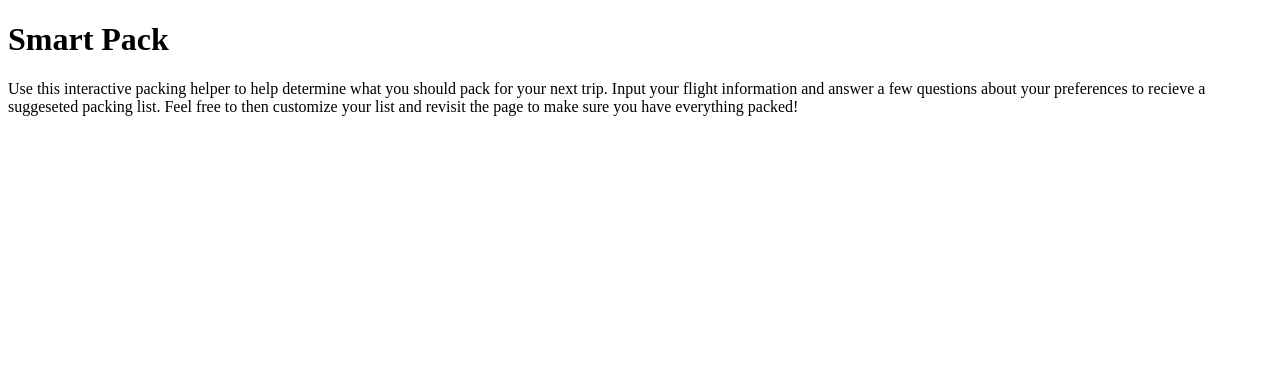
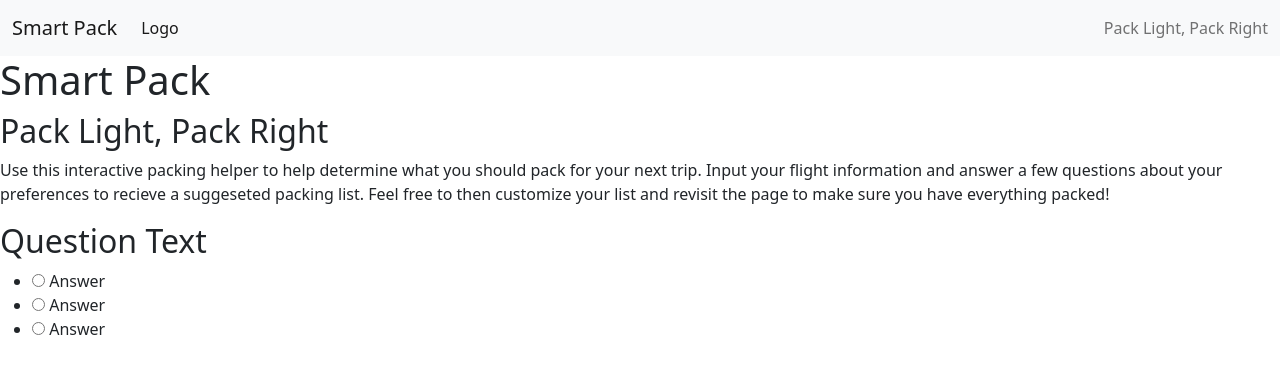
Before and after one commit to mayalorimer/SmartPack, a plain HTML site: page index.html in a window 1280 px wide. Drawn offline with nearby package versions, Linux system fonts and the light colour scheme.

Commit message:
html structure for user quiz

```diff
--- a/assets/style.css
+++ b/assets/style.css
@@ -0,0 +1,11 @@
+userQuizHeader {
+    display: none;
+}
+
+userQuiz {
+    display: flex;
+    justify-content: center;
+    align-content: center;
+    background-color: #fff;
+    color: black;
+}
--- a/index.html
+++ b/index.html
@@ -7,22 +7,65 @@
   <link href="https://fonts.googleapis.com/css?family=IBM+Plex+Sans:400,400i,700&display=swap" rel="stylesheet">
   <link rel="stylesheet" href="https://cdnjs.cloudflare.com/ajax/libs/font-awesome/5.11.2/css/all.min.css">
   <link rel="stylesheet" href="./assets/style.css" />
+  <link href="https://cdn.jsdelivr.net/npm/bootstrap@5.2.0-beta1/dist/css/bootstrap.min.css" rel="stylesheet" integrity="sha384-0evHe/X+R7YkIZDRvuzKMRqM+OrBnVFBL6DOitfPri4tjfHxaWutUpFmBp4vmVor" crossorigin="anonymous">
   <title>Smart Pack</title>
 </head>
 
 <body >
     <header>
-        <h1>Smart Pack</h1>
+        <nav class="navbar navbar-expand-lg bg-light">
+            <div class="container-fluid">
+              <a class="navbar-brand" href="#">Smart Pack</a>
+              <button class="navbar-toggler" type="button" data-bs-toggle="collapse" data-bs-target="#navbarText" aria-controls="navbarText" aria-expanded="false" aria-label="Toggle navigation">
+                <span class="navbar-toggler-icon"></span>
+              </button>
+              <div class="collapse navbar-collapse" id="navbarText">
+                <ul class="navbar-nav me-auto mb-2 mb-lg-0">
+                  <li class="nav-item">
+                    <a class="nav-link active" aria-current="page" href="#">Logo</a>
+                  </li>
+                </ul>
+                <span class="navbar-text">
+                  Pack Light, Pack Right
+                </span>
+              </div>
+            </div>
+          </nav>
     </header>
 
     <main>
-        <p>Use this interactive packing helper to help determine what you should pack for your next trip.
-            Input your flight information and answer a few questions about your preferences to recieve a suggeseted
-            packing list. Feel free to then customize your list and revisit the page to make sure you have everything
-            packed!
-        </p>
+      <div id="landing-page">
+        <h1>Smart Pack</h1>
+          <h2>Pack Light, Pack Right</h2>
+            <p>
+              Use this interactive packing helper to help determine what you should pack for your next trip.
+              Input your flight information and answer a few questions about your preferences to recieve a suggeseted
+              packing list. Feel free to then customize your list and revisit the page to make sure you have everything
+              packed!
+            </p>
+      </div>
+      <div id="userQuizHeader">
+        <div id="userQuiz">
+          <h2 id="question">Question Text</h2>
+           <ul>
+              <li>
+                <input type="radio" name="answer" id="a" class="answer">
+                <label for="a" id="a_text">Answer</label>
+              </li>
+              <li>
+                <input type="radio" name="answer" id="b" class="answer">
+                <label for="a" id="a_text">Answer</label>
+              </li>
+              <li>
+                <input type="radio" name="answer" id="c" class="answer">
+                <label for="a" id="a_text">Answer</label>
+              </li>
+            </ul>
+        </div>
+      </div>
     </main>
 
+  <script src="https://cdn.jsdelivr.net/npm/bootstrap@5.2.0-beta1/dist/js/bootstrap.bundle.min.js" integrity="sha384-pprn3073KE6tl6bjs2QrFaJGz5/SUsLqktiwsUTF55Jfv3qYSDhgCecCxMW52nD2" crossorigin="anonymous"></script>
   <script src="./assets/script.js"></script>
 </body>
 
```
